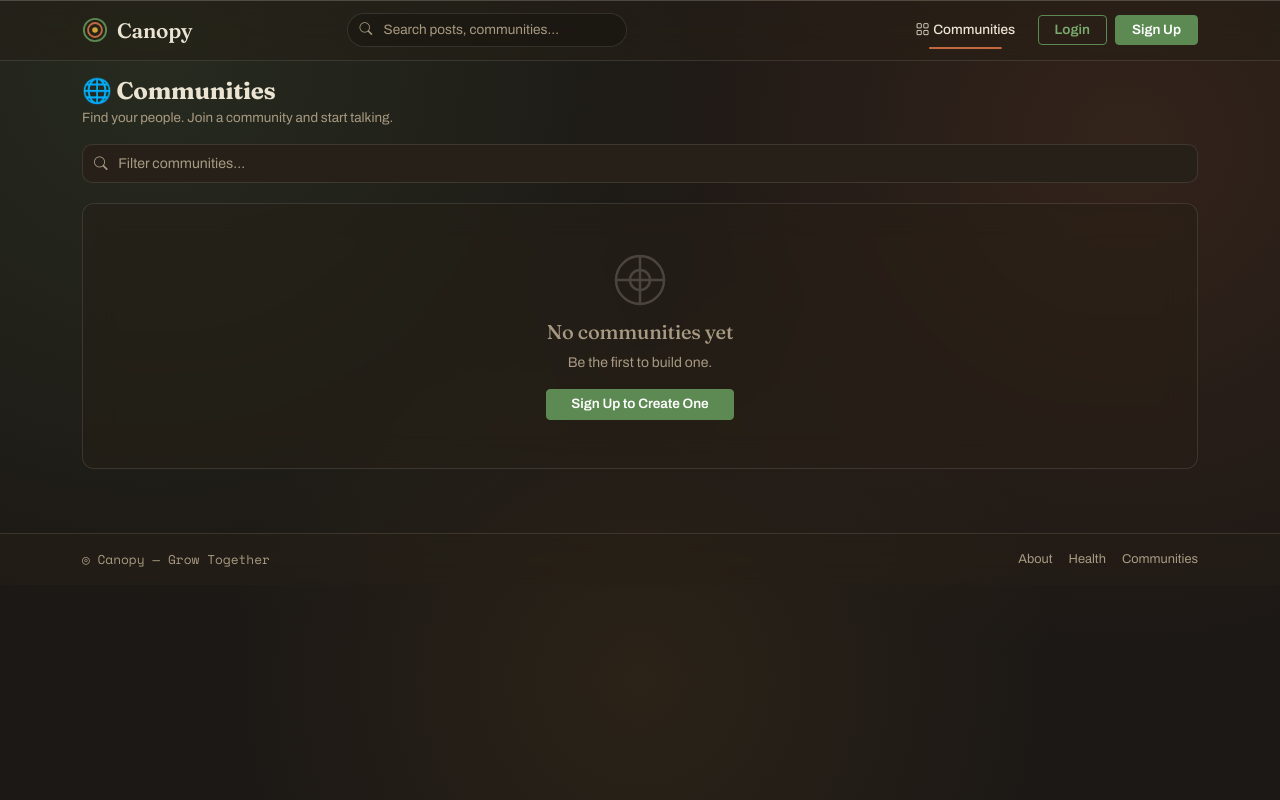
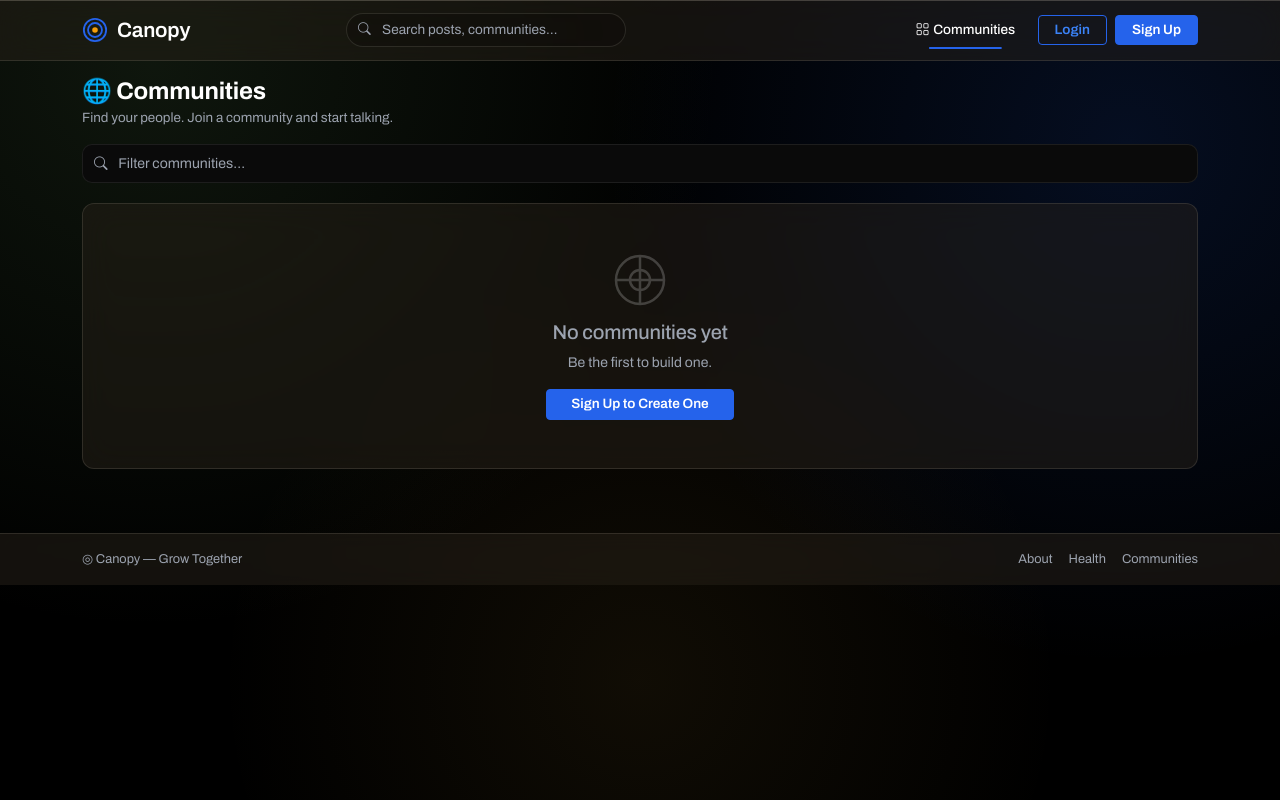
Before and after one commit to AnishIdhayan-1412/NexusBoard-V1, a Django app: page /communities/ in a window 1280 px wide. Run offline with Django 5.2, Linux system fonts and the light colour scheme; data that the repository does not hold is empty.

Commit message:
redesign: full palette swap — black/white/blue dark mode
Replaced entire Understory moss/clay/bark palette:
- Surface: #000000 / #0a0a0a / #141414 (true black)
- Text: #ffffff / #9ca3af
- Primary/accent: #2563eb (blue 600)
- Hover/light: #3b82f6 (blue 500)
- Dark: #1d4ed8 (blue 700)
- Warm accent (votes/rep): #f59e0b (amber — semantic only)
- Success: #10b981 | Danger: #ef4444

Updated: base.html + all 10 templates with hardcoded old hex/rgba values
Fonts: Inter 400/600/700/800 only — removed Fraunces serif
Avatar: background=2563eb (already correct)

32/32 tests passing

```diff
--- a/templates/base.html
+++ b/templates/base.html
@@ -40,23 +40,23 @@
        the blue-on-black default deliberately.
        ══════════════════════════════════════════════════════════ */
     :root {
-      --nb-primary:       #5c8a52;
-      --nb-primary-dark:  #46703d;
-      --nb-primary-light: #7aab6e;
+      --nb-primary:       #2563eb;
+      --nb-primary-dark:  #1d4ed8;
+      --nb-primary-light: #3b82f6;
 
-      --nb-accent:        #c1693f;
-      --nb-accent-warm:   #d4a23a;
+      --nb-accent:        #2563eb;
+      --nb-accent-warm:   #f59e0b;
 
-      --nb-surface:       #1c1815;
-      --nb-surface-1:     #262019;
-      --nb-surface-2:     #332b21;
-      --nb-border:        rgba(212,194,168,0.14);
+      --nb-surface:       #000000;
+      --nb-surface-1:     #0a0a0a;
+      --nb-surface-2:     #141414;
+      --nb-border:        rgba(255,255,255,0.08);
 
-      --nb-text:          #ece4d3;
-      --nb-text-muted:    #a89a82;
+      --nb-text:          #ffffff;
+      --nb-text-muted:    #9ca3af;
 
-      --nb-success:       #6fae5a;
-      --nb-danger:        #c1543f;
+      --nb-success:       #10b981;
+      --nb-danger:        #ef4444;
 
       /* Glass surfaces — translucent bark, blurred, with a light-catching border */
       --glass-bg:         rgba(38,32,25,0.55);
@@ -66,7 +66,7 @@
       --glass-shadow:     0 8px 32px rgba(0,0,0,0.35);
       --glass-blur:       blur(16px) saturate(140%);
 
-      --font-display: 'Fraunces', Georgia, serif;
+
       --font-body:    'Archivo', system-ui, -apple-system, sans-serif;
       --font-mono:    'Space Mono', 'Courier New', monospace;
     }
@@ -86,7 +86,7 @@
     }
     @media (max-width: 991.98px) { body { padding-bottom: 72px; } }
 
-    h1, h2, h3, h4, h5, h6 { font-family: var(--font-display); letter-spacing: -0.01em; }
+    h1, h2, h3, h4, h5, h6 { font-family: var(--font-sans); letter-spacing: -0.01em; }
 
     @keyframes pulse-up { 0% { transform: scale(1); } 40% { transform: scale(1.35); } 100% { transform: scale(1); } }
     @keyframes fadeInUp { from { opacity: 0; transform: translateY(8px); } to { opacity: 1; transform: translateY(0); } }
@@ -101,14 +101,14 @@
     }
     .navbar-brand {
       display: flex; align-items: center; gap: 9px;
-      font-family: var(--font-display); font-weight: 600; font-size: 1.3rem;
+      font-family: var(--font-sans); font-weight: 600; font-size: 1.3rem;
       color: var(--nb-text) !important; text-decoration: none; letter-spacing: -0.01em;
     }
     .navbar-brand .nb-hex { width: 26px; height: 26px; flex-shrink: 0; }
     .navbar-brand span { color: var(--nb-text); }
 
     .nav-link { color: var(--nb-text-muted) !important; font-weight: 500; font-size: 0.85rem; padding: 0.4rem 0.65rem !important; border-radius: 4px; position: relative; transition: color 0.15s, background 0.15s; }
-    .nav-link:hover { color: var(--nb-text) !important; background: rgba(212,194,168,0.06); }
+    .nav-link:hover { color: var(--nb-text) !important; background: rgba(255,255,255,0.04); }
     .nav-link.nav-active { color: var(--nb-text) !important; }
     .nav-link.nav-active::after { content: ''; position: absolute; bottom: -2px; left: 50%; transform: translateX(-50%); width: 60%; height: 2px; background: var(--nb-accent); border-radius: 2px; }
 
@@ -337,7 +337,7 @@
 
 <footer class="nb-footer d-none d-lg-block">
   <div class="container-xl nb-footer-inner">
-    <span style="font-family:var(--font-mono)">◎ Canopy — Grow Together</span>
+    <span style="font-family:var(--font-sans)">◎ Canopy — Grow Together</span>
     <div class="d-flex gap-3">
       <a href="{% url 'core:about' %}">About</a>
       <a href="{% url 'core:health' %}">Health</a>
--- a/templates/communities/list.html
+++ b/templates/communities/list.html
@@ -28,7 +28,7 @@
   }
   .comm-card:hover {
     transform: translateY(-3px);
-    box-shadow: 0 8px 24px rgba(92,138,82,0.2);
+    box-shadow: 0 8px 24px rgba(37,99,235,0.2);
     border-color: rgba(92,138,82,0.3);
     color: inherit;
   }
@@ -39,10 +39,10 @@
     flex-shrink: 0;
   }
   /* Six earth-tone banner gradients — moss/clay/ochre/rust/sage/umber, cycles for 6+ communities */
-  .banner-blue   { background: linear-gradient(135deg, #46703d 0%, #7aab6e 100%); } /* moss */
-  .banner-purple { background: linear-gradient(135deg, #8a4a3f 0%, #c1693f 100%); } /* clay */
-  .banner-green  { background: linear-gradient(135deg, #9c7a1f 0%, #d4a23a 100%); } /* ochre */
-  .banner-red    { background: linear-gradient(135deg, #8f3a2c 0%, #c1543f 100%); } /* rust */
+  .banner-blue   { background: linear-gradient(135deg, #1d4ed8 0%, #3b82f6 100%); } /* moss */
+  .banner-purple { background: linear-gradient(135deg, #8a4a3f 0%, #2563eb 100%); } /* clay */
+  .banner-green  { background: linear-gradient(135deg, #9c7a1f 0%, #f59e0b 100%); } /* ochre */
+  .banner-red    { background: linear-gradient(135deg, #8f3a2c 0%, #ef4444 100%); } /* rust */
   .banner-teal   { background: linear-gradient(135deg, #4a6b52 0%, #7d9b7c 100%); } /* sage */
   .banner-orange { background: linear-gradient(135deg, #6b4a2e 0%, #a8784a 100%); } /* umber */
 
@@ -133,7 +133,7 @@
   }
   .comm-filter-input:focus {
     border-color: var(--nb-primary);
-    box-shadow: 0 0 0 3px rgba(92,138,82,0.2);
+    box-shadow: 0 0 0 3px rgba(37,99,235,0.2);
   }
   .comm-filter-input::placeholder { color: var(--nb-text-muted); }
 
@@ -203,7 +203,7 @@
             <span class="comm-badge-stat"><strong>{{ community.member_count }}</strong> member{{ community.member_count|pluralize }}</span>
             <span class="comm-badge-stat"><strong>{{ community.post_count }}</strong> post{{ community.post_count|pluralize }}</span>
             {% if user.is_authenticated %}
-            <span class="badge" style="background:rgba(92,138,82,0.15);color:var(--nb-primary-light);font-size:.68rem;border-radius:20px">Join</span>
+            <span class="badge" style="background:rgba(37,99,235,0.15);color:var(--nb-primary-light);font-size:.68rem;border-radius:20px">Join</span>
             {% endif %}
           </div>
         </div>
--- a/templates/core/about.html
+++ b/templates/core/about.html
@@ -51,9 +51,9 @@
     <div class="card mb-4" style="border-top:3px solid var(--nb-primary)">
       <div class="about-hero">
         <svg class="about-hex" viewBox="0 0 72 72" fill="none" xmlns="http://www.w3.org/2000/svg">
-          <circle cx="36" cy="36" r="31" stroke="#5c8a52" stroke-width="3.5"/>
-          <circle cx="36" cy="36" r="20" stroke="#c1693f" stroke-width="3.5"/>
-          <circle cx="36" cy="36" r="8" fill="#d4a23a"/>
+          <circle cx="36" cy="36" r="31" stroke="#2563eb" stroke-width="3.5"/>
+          <circle cx="36" cy="36" r="20" stroke="#2563eb" stroke-width="3.5"/>
+          <circle cx="36" cy="36" r="8" fill="#f59e0b"/>
         </svg>
         <h2 class="mb-2" style="font-weight:600">Canopy</h2>
         <p class="text-muted mb-0" style="font-size:1.05rem;max-width:480px;margin:0 auto;line-height:1.65">
--- a/templates/posts/detail.html
+++ b/templates/posts/detail.html
@@ -132,7 +132,7 @@
 
             <!-- Pinned / Locked banners -->
             {% if post.is_pinned %}
-            <div class="d-flex align-items-center gap-2 mb-2 px-2 py-1 rounded" style="background:rgba(212,162,58,0.1);border:1px solid rgba(212,162,58,0.25);font-size:.8rem;color:var(--nb-accent-warm)">
+            <div class="d-flex align-items-center gap-2 mb-2 px-2 py-1 rounded" style="background:rgba(245,158,11,0.15);border:1px solid rgba(212,162,58,0.25);font-size:.8rem;color:var(--nb-accent-warm)">
               <i class="bi bi-pin-fill"></i><span>Pinned post</span>
             </div>
             {% endif %}
```
Also changed, not shown: other parts of templates/base.html (+16 -16 lines), templates/core/home.html (+5 -5 lines).
